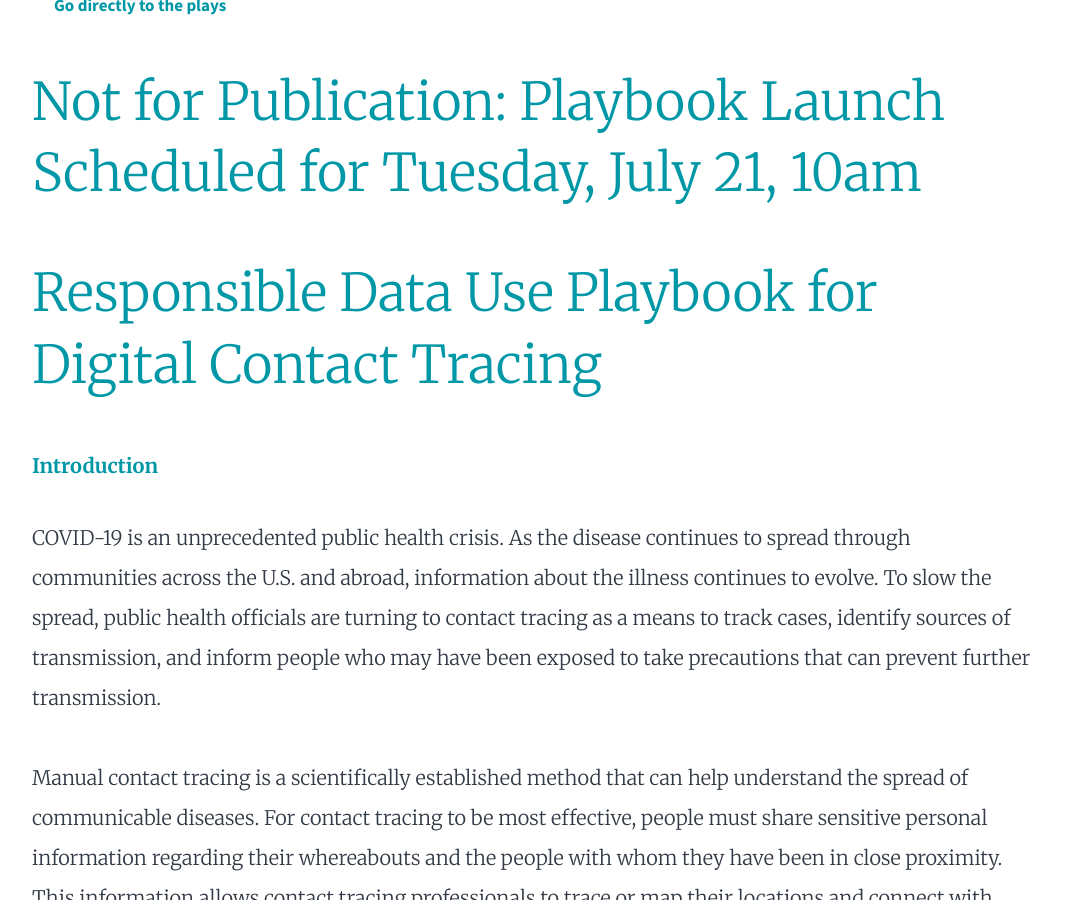
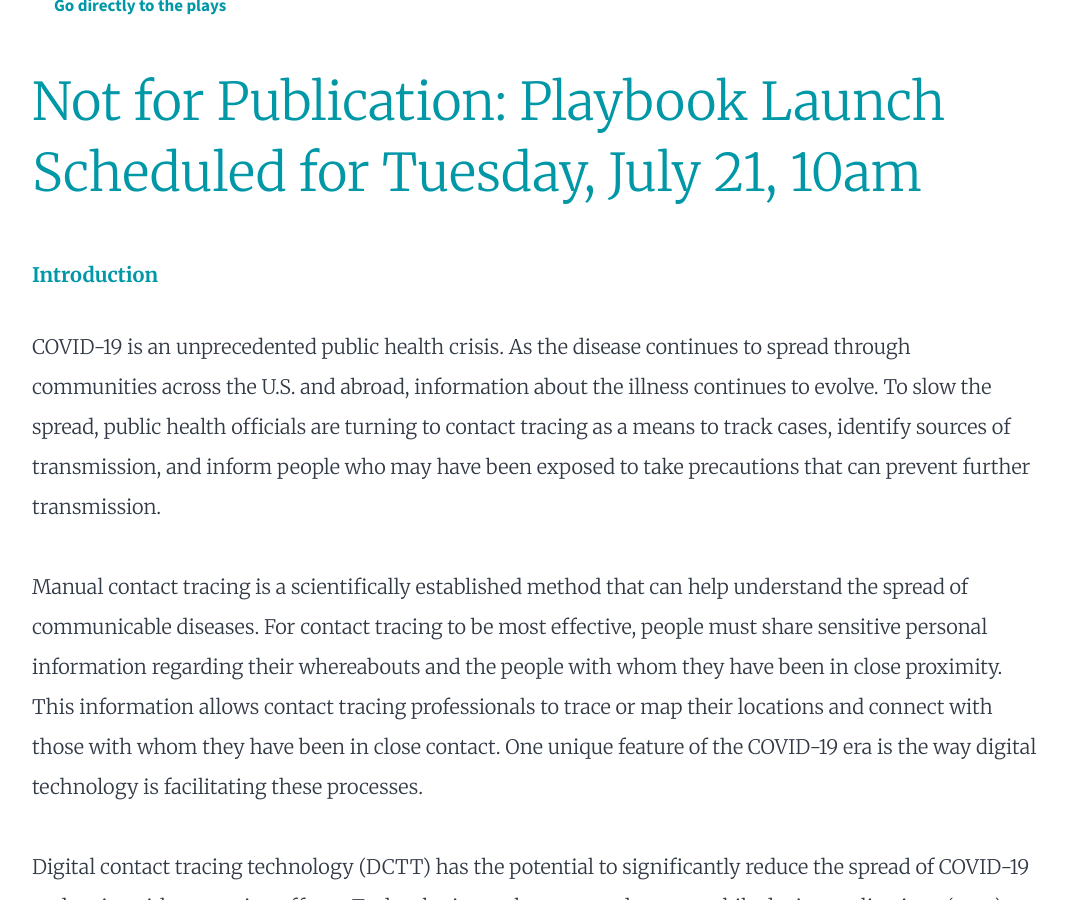
Before and after one commit to brighthive/playbooks, a Jekyll site: the page built from contact-tracing/index.html, in a window 1280 px wide and 900 px high, scrolled down 374 px. Shown: the whole window, without its empty margins (104-1172 px from the left). Built offline with Jekyll 4.4.1, drawn with Linux system fonts in a browser that asks for light colours.

Commit message:
Update contact_tracing_intro.md

```diff
--- a/_includes/contact_tracing_intro.md
+++ b/_includes/contact_tracing_intro.md
@@ -1,5 +1,4 @@
 # Not for Publication: Playbook Launch Scheduled for Tuesday, July 21, 10am
-# Responsible Data Use Playbook for Digital Contact Tracing
 
 ### Introduction
 COVID-19 is an unprecedented public health crisis. As the disease continues to spread through communities across the U.S. and abroad, information about the illness continues to evolve. To slow the spread, public health officials are turning to contact tracing as a means to track cases, identify sources of transmission, and inform people who may have been exposed to take precautions that can prevent further transmission.
```
